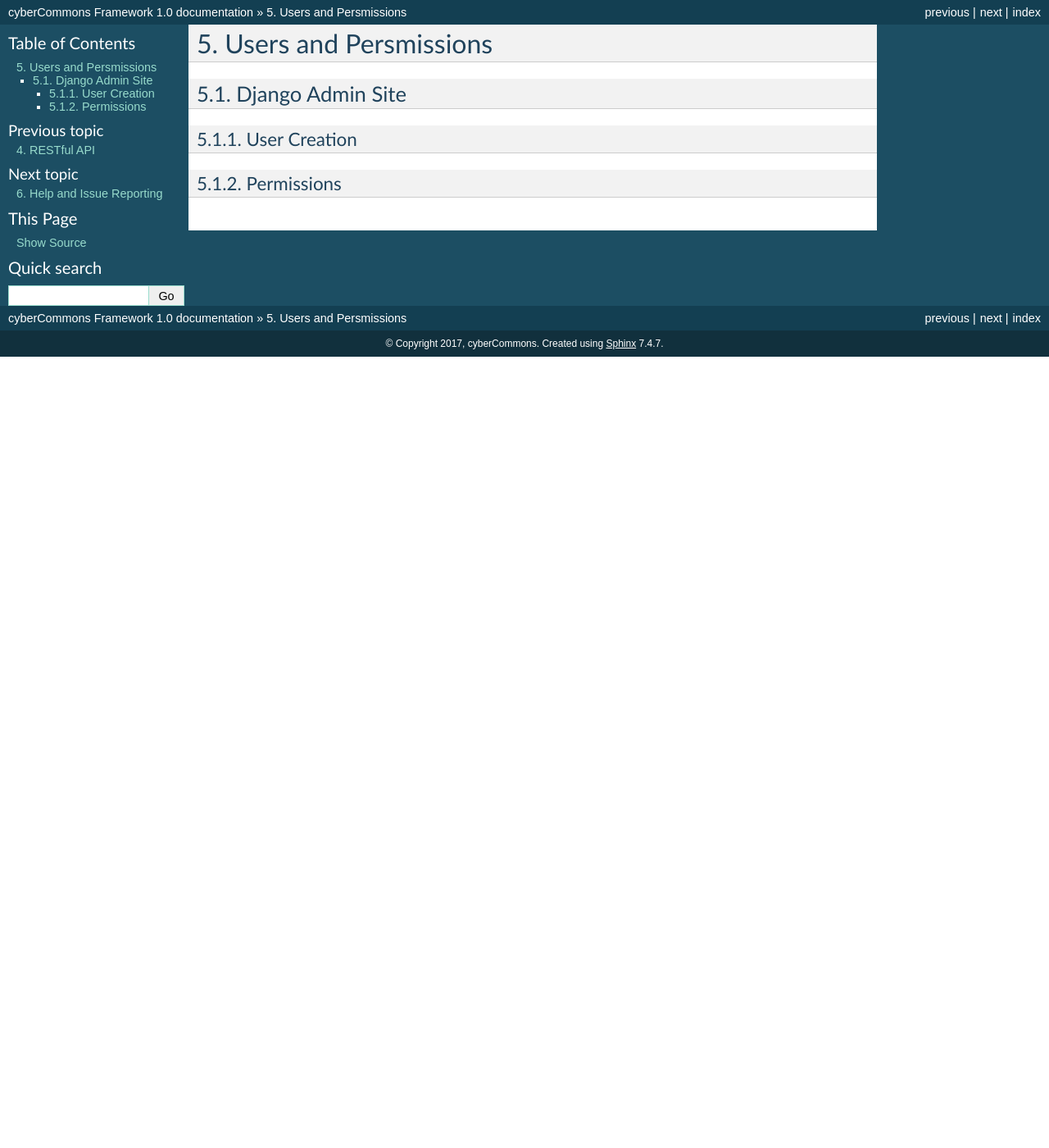
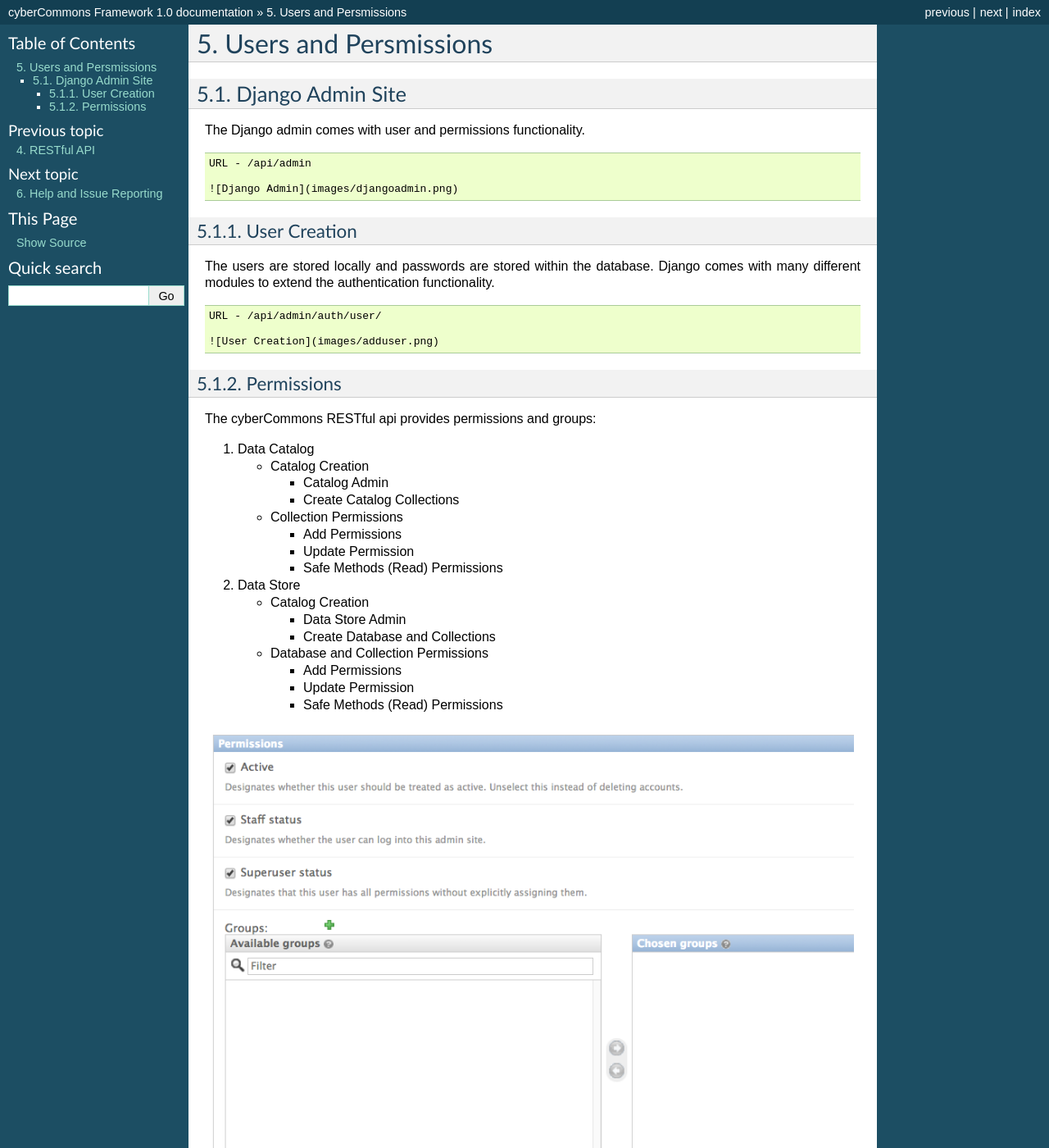
Before and after one commit to cybercommons/cybercom-new, a Sphinx documentation site: the page built from docs/permissions.rst, in a window 1280 px wide and 1400 px high. Shown: the whole window at 82% size. Built offline with Sphinx 7.4.7, drawn with Linux system fonts in a browser that asks for light colours.

Commit message:
updated perms and help

```diff
--- a/docs/help.rst
+++ b/docs/help.rst
@@ -5,7 +5,7 @@
 ~~~~
 
 This documentation serves as the primary resource for help on the
-`cyberCommons Framework </>`__.
+`cyberCommons Framework <index.html>`__.
 
 Issue Reporting
 ~~~~~~~~~~~~~~~
--- a/docs/permissions.rst
+++ b/docs/permissions.rst
@@ -4,8 +4,59 @@
 Django Admin Site
 ~~~~~~~~~~~~~~~~~
 
+The Django admin comes with user and permissions functionality.
+
+::
+
+        URL - /api/admin
+
+        ![Django Admin](images/djangoadmin.png)
+
 User Creation
 ^^^^^^^^^^^^^
 
+The users are stored locally and passwords are stored within the
+database. Django comes with many different modules to extend the
+authentication functionality.
+
+::
+
+        URL - /api/admin/auth/user/
+
+        ![User Creation](images/adduser.png)
+
 Permissions
 ^^^^^^^^^^^
+
+The cyberCommons RESTful api provides permissions and groups:
+
+1. Data Catalog
+
+   -  Catalog Creation
+
+      -  Catalog Admin
+      -  Create Catalog Collections
+
+   -  Collection Permissions
+
+      -  Add Permissions
+      -  Update Permission
+      -  Safe Methods (Read) Permissions
+
+2. Data Store
+
+   -  Catalog Creation
+
+      -  Data Store Admin
+      -  Create Database and Collections
+
+   -  Database and Collection Permissions
+
+      -  Add Permissions
+      -  Update Permission
+      -  Safe Methods (Read) Permissions
+
+.. figure:: images/permission.png
+   :alt: User Permission
+
+   User Permission
```
Also changed, not shown: docs/help.md (+1 -1 lines), docs/permissions.md (+37 -0 lines).
